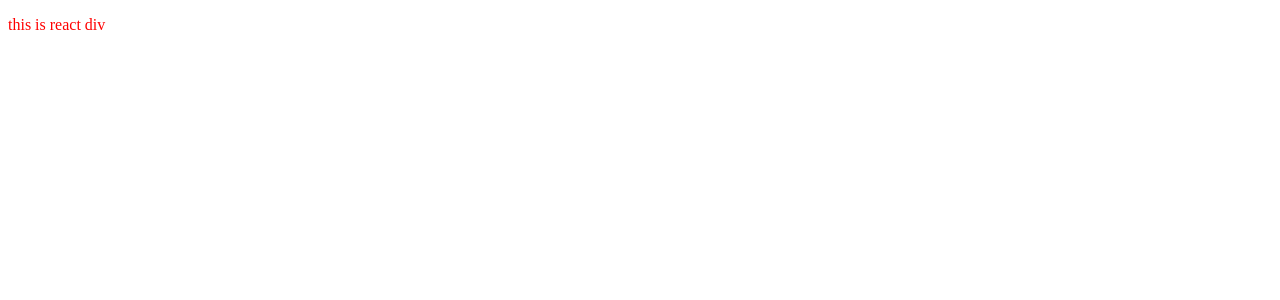
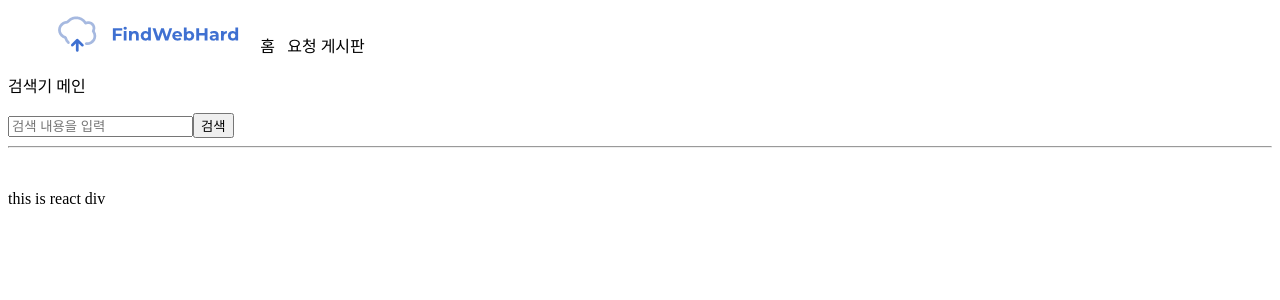
Before and after one commit to dbswnschl/react_webhard_searcher, a React app: page / in a window 1280 px wide. Shown: the top 300 px of the page. Built offline with nearby package versions, Linux system fonts and the light colour scheme.

Commit message:
image loader added

```diff
--- a/src/App.css
+++ b/src/App.css
@@ -1,4 +1,9 @@
 
-body{
-    color:red;
+#top_menu ul{
+    list-style: none;
 }
+#top_menu li{
+    display: inline-block;
+    padding-inline-end: 1%;
+    cursor: pointer;
+}
--- /dev/null
+++ b/src/Searcher.jsx
@@ -0,0 +1,39 @@
+import React from "react";
+import ReactDOM from "react-dom";
+import Kdisk from './kdisk.jsx';
+import axios from'axios';
+import jsonAdapter from 'axios-jsonp'
+class Searcher extends React.Component{
+    constructor(props){
+        super(props);
+        this.state={
+            search_keyword:''
+        };
+        this.handleChange = this.handleChange.bind(this);
+        this.handleClick = this.handleClick.bind(this);
+
+    };
+    handleChange(e){
+        this.setState({ search_keyword: e.target.value });
+    }
+    handleClick(){
+        Kdisk.Search(this.state.search_keyword);
+    };
+    render(){
+    return(
+        <div>
+           <p>검색기 메인</p>
+           <input id="search_bar" type="text" placeholder="검색 내용을 입력" onChange={ this.handleChange }/>
+           <button onClick={this.handleClick}>검색</button>
+           <hr />
+           <br />
+
+        </div>
+    );
+    }
+
+}
+
+
+export default Searcher;
+ReactDOM.render(<Searcher />, document.getElementById("Searcher"));
--- a/src/index.html
+++ b/src/index.html
@@ -11,6 +11,7 @@
         <div id="top_logo"></div>
         <div id="top_menu"></div>
     </div>
+    <div id="Searcher"></div>
     <div id="app"></div>
 </body>
 </html>
--- a/src/index.js
+++ b/src/index.js
@@ -1,3 +1,5 @@
 
 import App from './App';
+import Top_Menu from './top_menu.jsx';
+import Searcher from './Searcher.jsx';
 import style from "./App.css";
--- /dev/null
+++ b/src/kdisk.jsx
@@ -0,0 +1,13 @@
+
+import axios from 'axios';
+import jsonAdapter from 'axios-jsonp';
+class Kdisk{
+    static Search(keyword){
+        alert("[KDISK]"+keyword+"를 검색");
+        axios.get("127.0.0.1/search?site=kdisk&keyword="+keyword).then(result=>{
+            console.log(result);
+        });
+
+    };
+}
+export default Kdisk;
--- /dev/null
+++ b/src/top_menu.jsx
@@ -0,0 +1,23 @@
+
+import React from "react";
+import ReactDOM from "react-dom";
+import TopLogo from "../assets/img/logo.png";
+const Top_Menu = ()=>{
+    return(
+        <div>
+            <ul>
+                <li>
+                    <img src={TopLogo} />
+                </li>
+                <li>
+                    <a>홈</a>
+                </li>
+                <li>
+                    <a>요청 게시판</a>
+                </li>
+            </ul>
+        </div>
+    );
+};
+export default Top_Menu;
+ReactDOM.render(<Top_Menu />, document.getElementById("top_menu"));
--- a/webpack.config.js
+++ b/webpack.config.js
@@ -25,6 +25,15 @@ module.exports = {
                 use:[
                     MiniCssExtractPlugin.loader, "css-loader"
                 ]
+            },
+            {
+                test: /\.(png|jpg)$/,
+                use:[
+                    {
+                        loader: 'url-loader',
+                        options: {limit: 10000}
+                    }
+                ]
             }
         ]
     },
```
Also changed, not shown: package.json (+9 -1 lines), assets/img/logo.png (added), src/images/logo.png (added).
